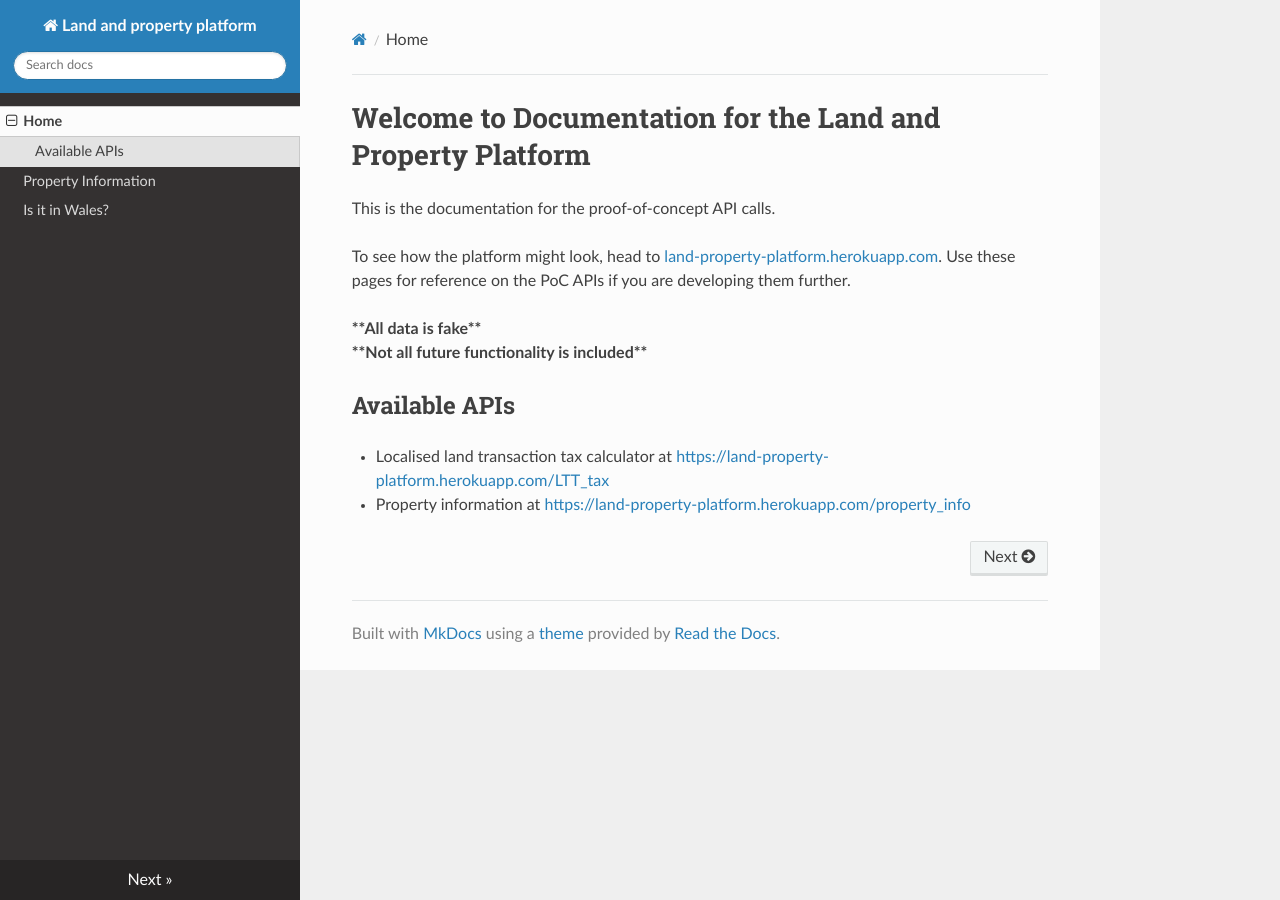
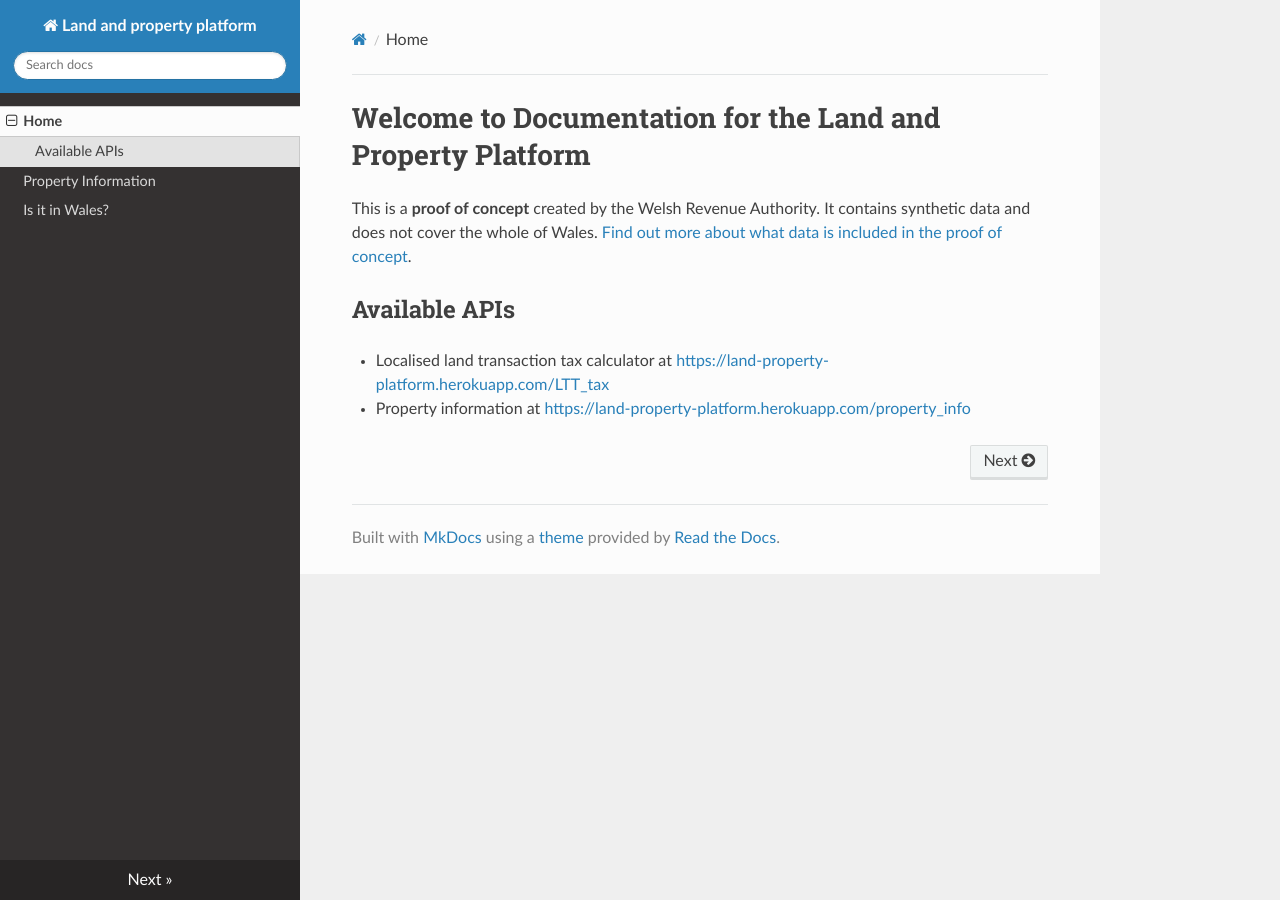
Before and after one commit to welsh-revenue-authority/property_platform_app, an MkDocs documentation site: the page built from docs/index.md, in a window 1280 px wide. Built offline with MkDocs 1.6.1, drawn with Linux system fonts in a browser that asks for light colours; nearby versions of some CDN libraries.

Commit message:
consistant language

```diff
--- a/docs/index.md
+++ b/docs/index.md
@@ -1,14 +1,6 @@
 # Welcome to Documentation for the Land and Property Platform
 
-This is the documentation for the proof-of-concept API calls.
-
-To see how the platform might look, head to
-[land-property-platform.herokuapp.com](https://land-property-platform.herokuapp.com).
-Use these pages for reference on the PoC APIs if you are developing them
-further.
-
-__\*\*All data is fake\*\*__<br>
-__\*\*Not all future functionality is included\*\*__
+This is a **proof of concept** created by the Welsh Revenue Authority. It contains synthetic data and does not cover the whole of Wales. [Find out more about what data is included in the proof of concept](https://land-property-platform.herokuapp.com/poc-data).
 
 ## Available APIs
 
```
Also changed, not shown: 1 other file.
